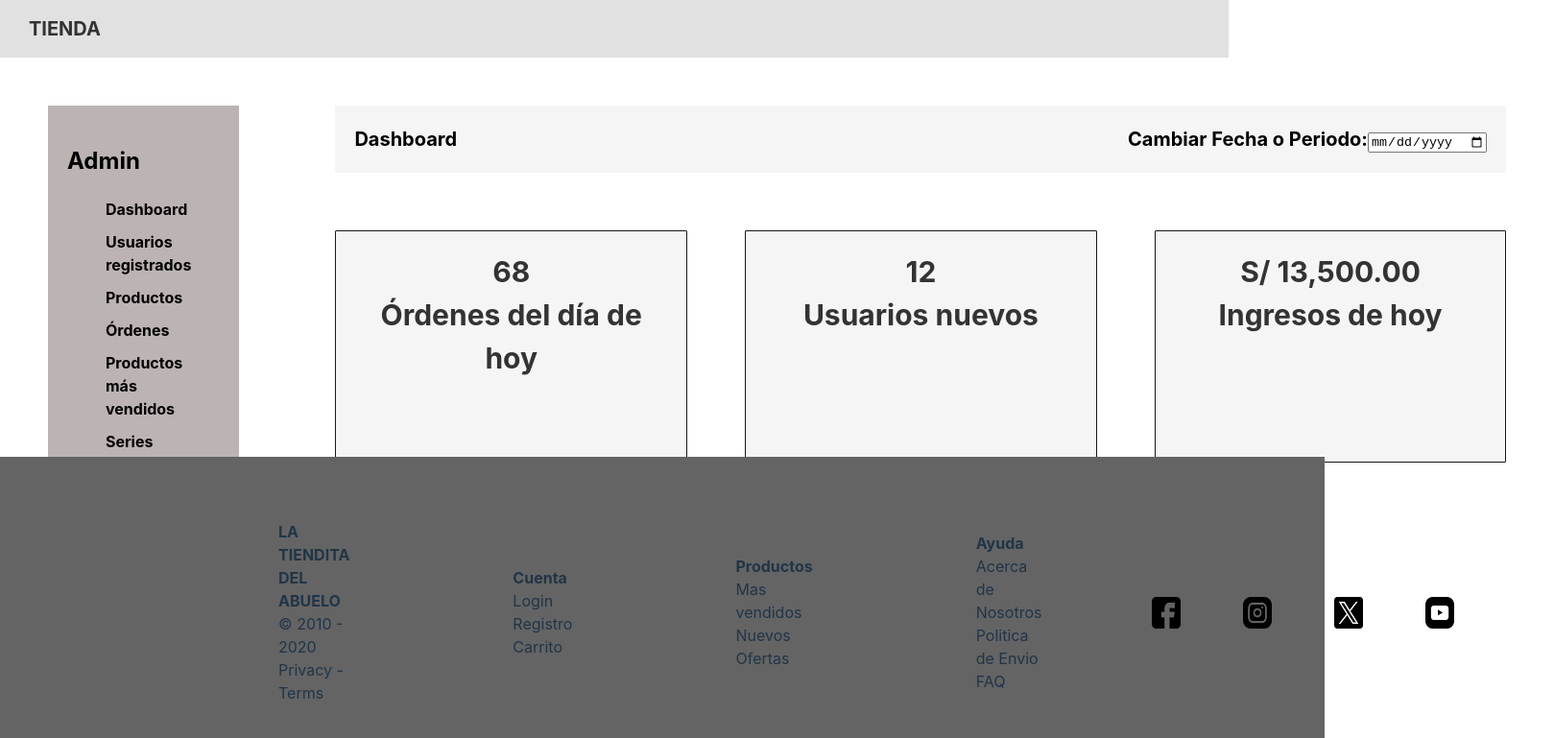
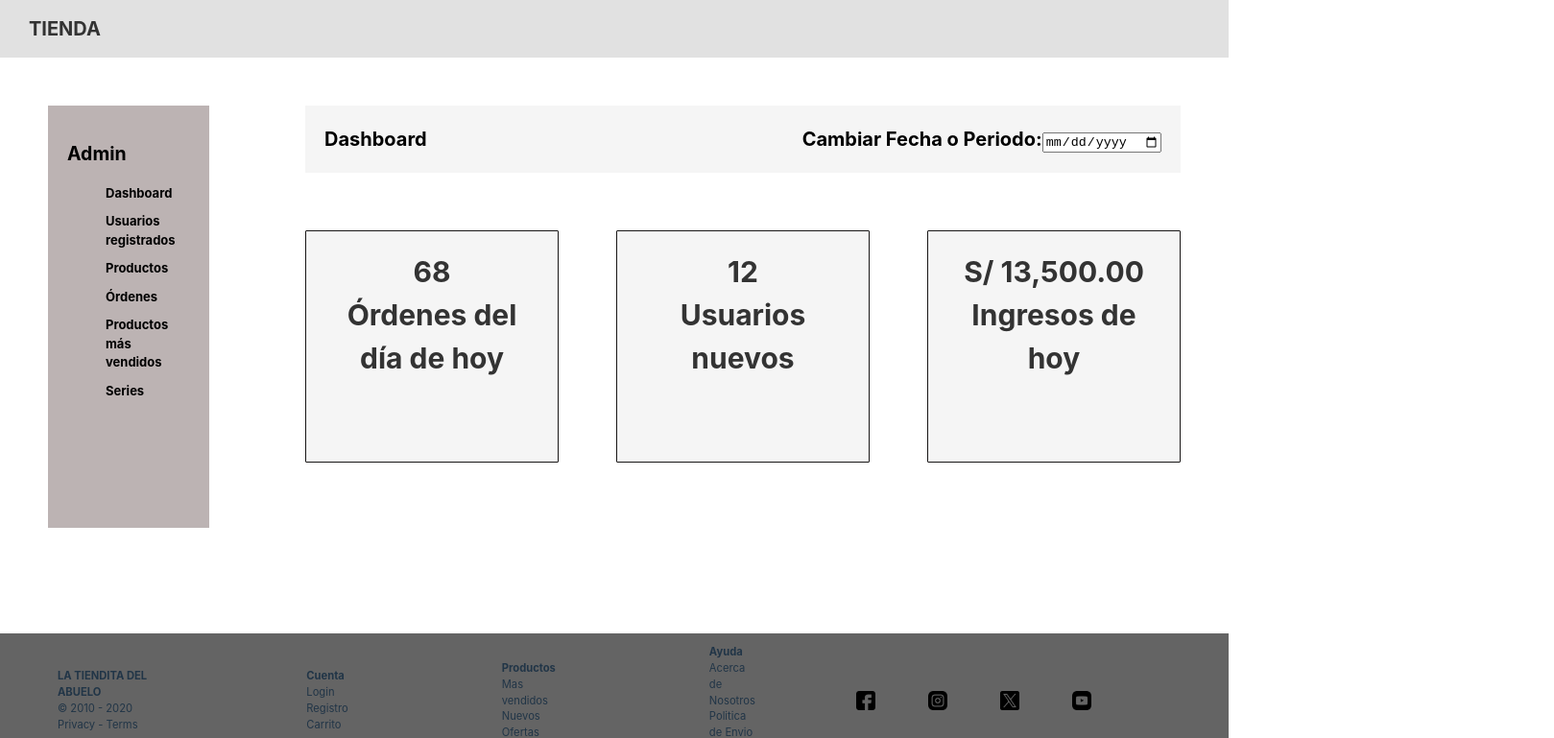
Before and after one commit to Complix20/testeo, a React (Vite) app: page / in a window 1280 px wide. Shown: the top 769 px of the page at 96% size, 1619 px wide, since content can reach past the window. Built offline with nearby package versions, Linux system fonts and the light colour scheme.

Commit message:
actualizando sidebar 1

```diff
--- a/src/Componentes/Styles/Dashboard.css
+++ b/src/Componentes/Styles/Dashboard.css
@@ -1,7 +1,9 @@
 /*Componentes/Styles/Dashboard.css*/
 .Dashboard {
-    width: 100%; /* Ajusta este valor según tus necesidades */
+    width: 10%; /* Ajusta este valor según tus necesidades */
     padding: 20px; /* Ajusta este valor según tus necesidades */
+    height: 100vh; /* O ajusta la altura según tus necesidades */
+    overflow-y: auto;
   }
 
 .Statistics {
--- a/src/Componentes/Styles/Footer.css
+++ b/src/Componentes/Styles/Footer.css
@@ -3,18 +3,19 @@ footer{
     background-color: #646464;
     display: flex;
     align-items: center;
-    padding: 50px;
     position: fixed;
     bottom: 0;
     width: 100%;
+    font-size: 70%;
   }
 
 
 
 .logos{
-    width: 30px;
-    height: 33px;
+    width: 20px;
+    height: 20px;
     display: flex;
+    margin-right: 5px;
   }
 
 li{
@@ -24,17 +25,18 @@ li{
 .quintofooter{
     display: flex;
     margin-left: auto;
+    margin-right: 10%;
   }
 
 .quintofooter li{
-    margin-left: 40px;
-    margin-right: 20px;
-    padding-left: 5px;
+    margin-left: 20px;
+    margin-right: 10px;
+    padding-left: 20px;
 
   }
 
 .primerfooter li{
-    margin-left: 200px;
+    margin-left: 20px;
 }
 
 .segundofooter li{
@@ -50,6 +52,5 @@ li{
 }
 
 ul li{
-    margin-right: 30px;
-
+    margin-right: 20px;
   }
--- a/src/Componentes/Styles/Header.css
+++ b/src/Componentes/Styles/Header.css
@@ -8,6 +8,7 @@ header{
     font-weight: bold;
     color: #333;
     height: 60px; /* Ajusta esto según tus necesidades */
+    width: 100%;
 
 
 
--- a/src/Componentes/Styles/Sidebar.css
+++ b/src/Componentes/Styles/Sidebar.css
@@ -3,15 +3,19 @@
 .App-sidebar {
     background-color: #bcb3b3; /* Ajusta este valor según tus necesidades */
     color: black; /* Ajusta este valor según tus necesidades */
-    width: 200px; /* Ajusta este valor según tus necesidades */
+    width: 10%; /* Ajusta este valor según tus necesidades */
     height: 50vh; /* Asegúrate de que tu barra lateral ocupe toda la altura de la vista del navegador */
     padding: 20px; /* Ajusta este valor según tus necesidades */
     margin: 50px;
+    font-size: 13px;
+
+
   }
 
 .App-sidebar li {
   font-weight:bold;
   margin-bottom: 10px ;
+
 }
 
 .App-sidebar a {
```
